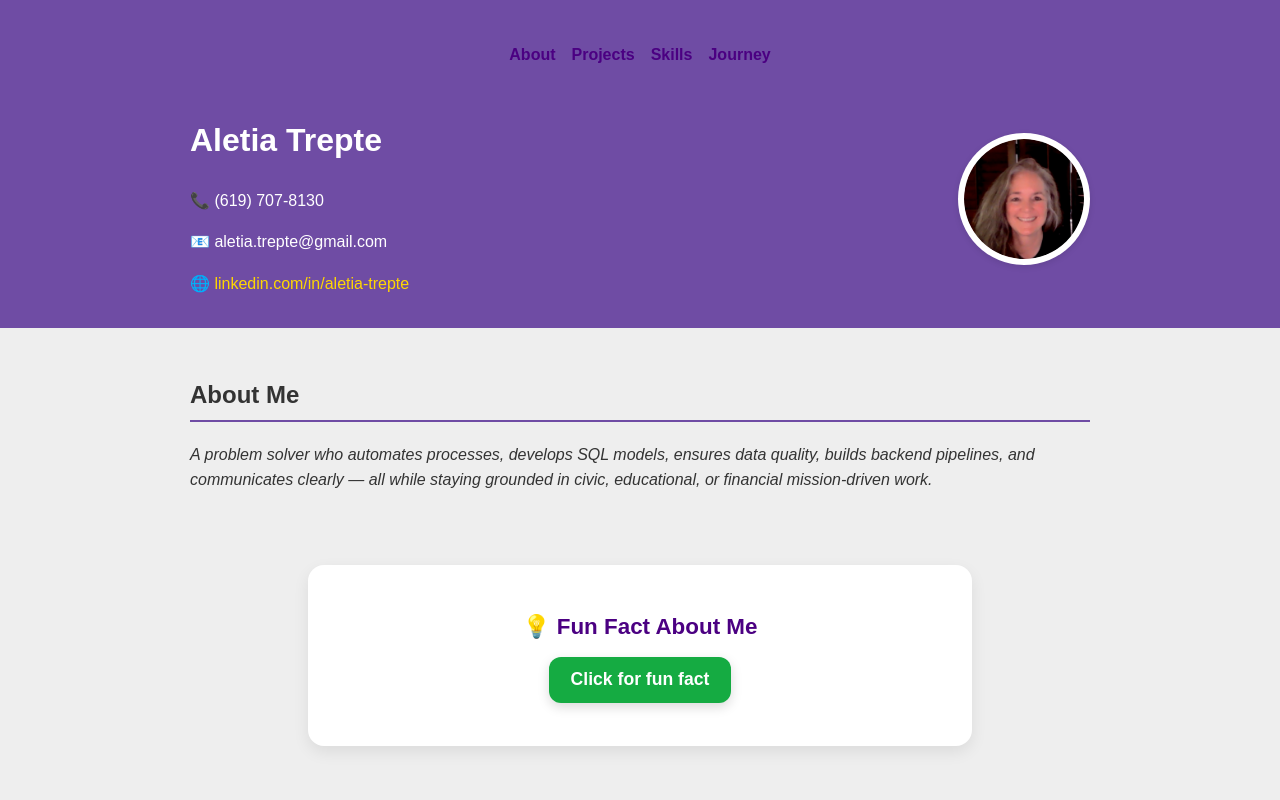
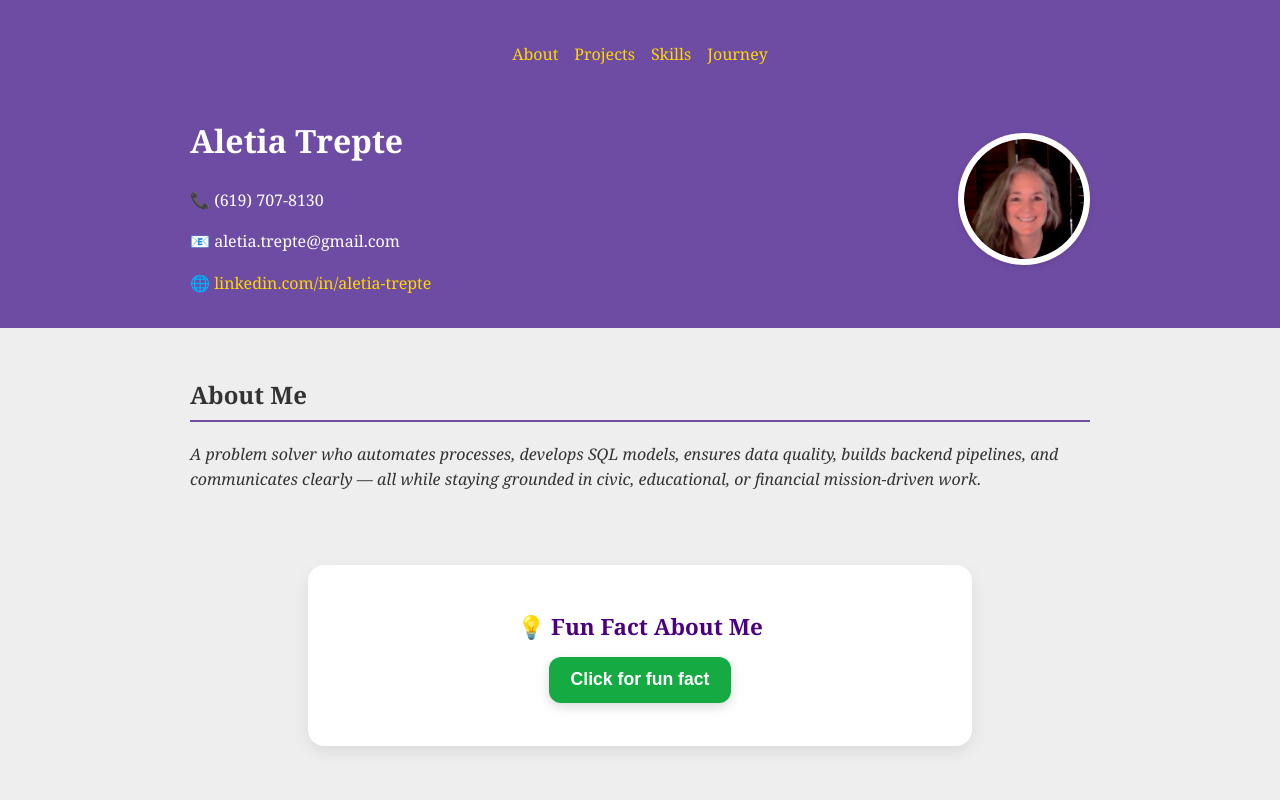
Before and after one commit to parcheesime/portfolio-site, a plain HTML site: page index.html in a window 1280 px wide. Shown: the top 800 px of the page. Drawn offline with Linux system fonts and the light colour scheme.

Commit message:
font color changes

```diff
--- a/style.css
+++ b/style.css
@@ -2,7 +2,7 @@ html {
   scroll-padding-top: 290px;
 }
 body {
-  font-family: Arial, sans-serif;
+  font-family: georgia;
   margin: 0;
   padding: 0;
   line-height: 1.6;
@@ -193,7 +193,8 @@ img {
   object-fit: contain;
   padding: 6px;
   border-radius: 8px;
-  background-color: #fff;
+  background-color: white;
+  ;
   box-shadow: 0 2px 6px rgba(0,0,0,0.1);
 }
 .skills-container {
@@ -213,8 +214,8 @@ img {
 
 .top-nav li a {
   text-decoration: none;
-  font-weight: bold;
-  color: #4B0082;
+  font-weight: semi-bold;
+  color: #ffd700;
 }
 
 .top-nav {
```
